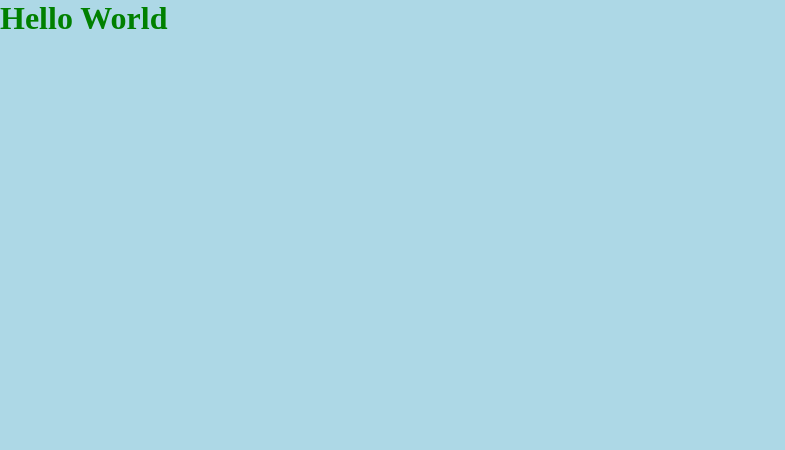
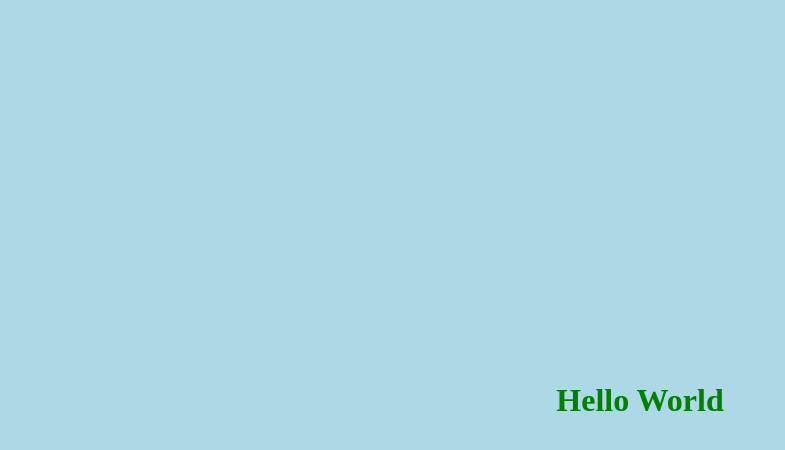
Before and after one commit to AnielloPiscopo/htmlcss-hello, a plain HTML site: page index.html in a window 1280 px wide. Shown: the whole page, without its empty margins (0-785 px from the left). Drawn offline with Linux system fonts and the light colour scheme.

Commit message:
Modified the general style of the work

```diff
--- a/style.css
+++ b/style.css
@@ -4,10 +4,21 @@
     padding: 0;
 }
 
-body{
+.background{
+    height: 100vh;
+    position: relative;
     background-color: lightblue;
 }
 
-h1{
+.main-text{
+    position: absolute;
+    top: 50%;
+    left: 50%;
+    transform: translate(-50%,-50%);
     color: green;
 }
+
+.main-text:hover{
+    font-size: 5em;
+    transition: all ease-in .2s;
+}
```
